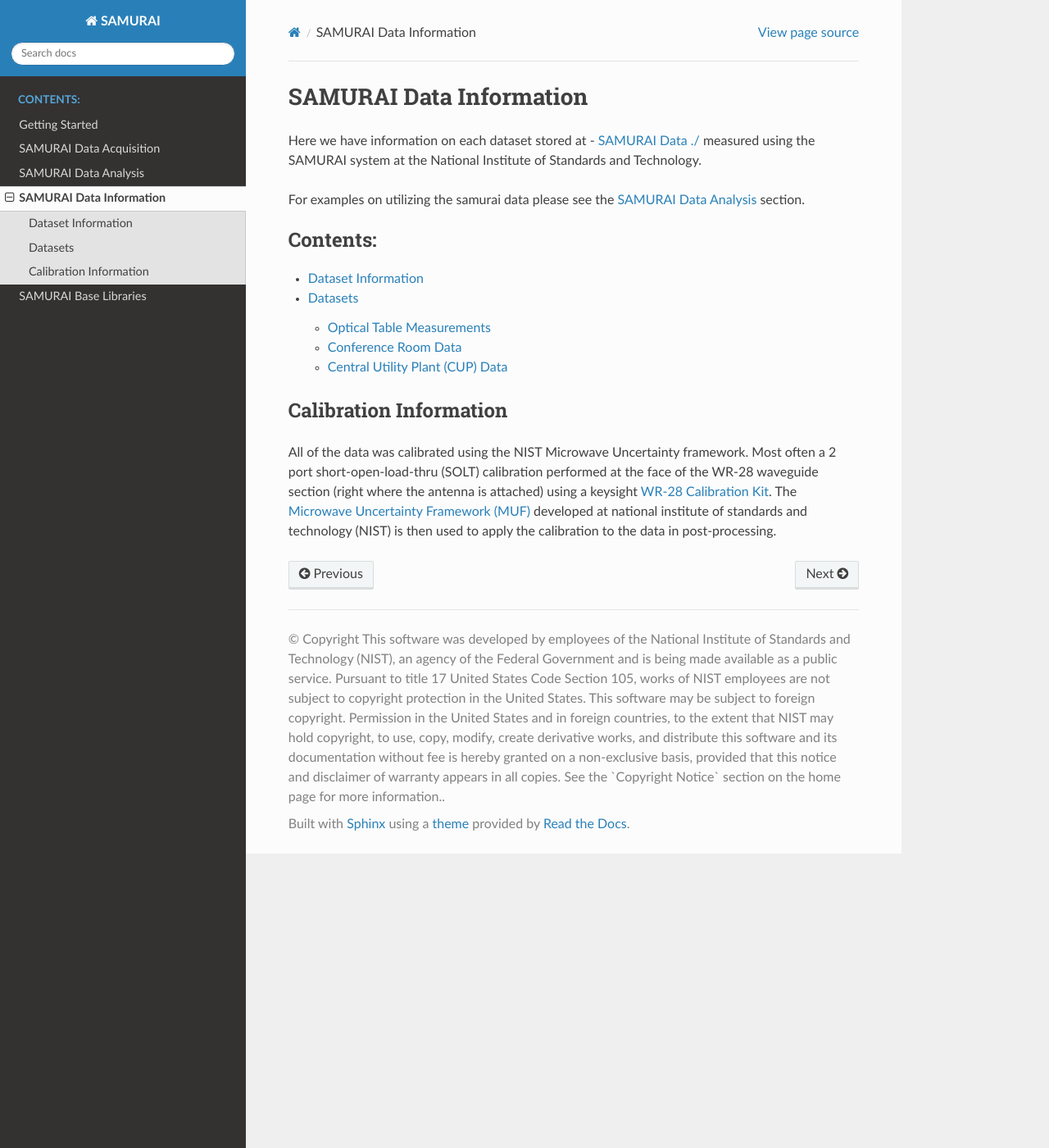
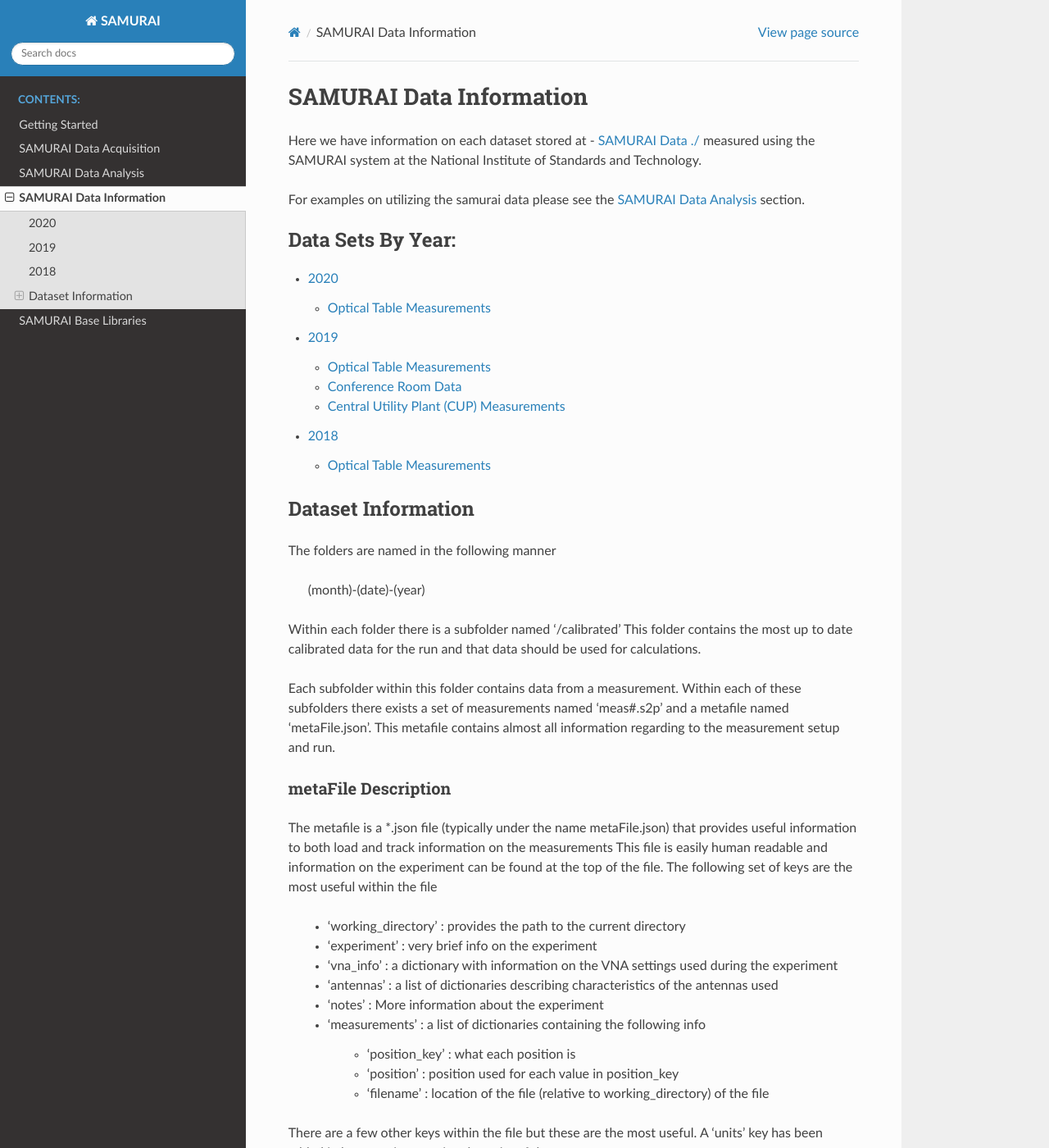
Before and after one commit to usnistgov/SAMURAI, a Sphinx documentation site: the page built from docs/data/index.rst, in a window 1280 px wide and 1400 px high. Shown: the whole window at 82% size. Built offline with Sphinx 7.4.7 and the Read the Docs theme 2.0.0, drawn with Linux system fonts in a browser that asks for light colours; some of the changed text lies outside the part shown.

Commit message:
adding more info to measurement data docs

```diff
--- a/docs/data/data_metafile_info/extract_metafile_info_to_rst.py
+++ b/docs/data/data_metafile_info/extract_metafile_info_to_rst.py
@@ -15,6 +15,80 @@
 from samurai.analysis.support.MetaFileController import MetaFileController
 
 
+#%% Strings for different parts of the rst file
+
+#format with (experiment,notes,vna_info)
+meas_str = '''
+Experiment Information
+^^^^^^^^^^^^^^^^^^^^^^^^^
+
+{0}
+
+*{1}*
+
+
+VNA Sweep Settings
+^^^^^^^^^^^^^^^^^^^^^
+
+{2}
+
+
+'''
+
+#format with (image_location)
+image_format_str = '''
+
+Setup Image
+^^^^^^^^^^^^^^^^^^
+
+.. image:: {}
+
+
+'''
+
+#format with (data_dir_name)
+extra_info_link_str = '''
+
+Extra Information
+^^^^^^^^^^^^^^^^^^^^
+
+Extra plots and information on the measurement and its data can be found at the link below.
+
+- :ref:`data_{}_extra_info`
+
+'''
+
+#format with (data_dir_name)
+extra_info_page_str = '''
+
+.. _data_{}_extra_info:
+
+#############################################################
+Additional Information for :code:`{}`
+#############################################################
+
+Aperture Positions
+---------------------------
+
+.. image:: {}
+
+
+Beamformed 3D Data Plot at highest frequency
+----------------------------------------------------
+
+.. image:: {}
+
+'''
+
+#format with ('\n   data_extra_1\n   data_extra_2'...)
+extra_info_toctree_str = '''
+
+.. toctree::
+    :hidden:
+{}
+
+'''
+
 #%% constant settings
 data_root = r'\\cfs2w\67_ctl\67Internal\DivisionProjects\Channel Model Uncertainty\Measurements\Synthetic_Aperture\calibrated'
 
@@ -22,10 +96,28 @@
 image_template_path = 'external_data/pictures/setup.png' #with respect to metafile dir
 local_image_dir = 'images/'
 
-mf_dir_list_2019 = ['7-8-2019'] #this should be only be a single folder (no dir1/dir2 only dir1) for nameing ease in docs
+mf_dir_list = []
+
+#%% 2019 Data
+#this should be only be a single folder (no dir1/dir2 only dir1) for nameing ease in docs. copy split sweep full metafile into root
+#optical table
+mf_dir_list_2019  = []
+#mf_dir_list_2019 += ['1-3-2019','2-1-2019','2-4-2019','2-6-2019','2-7-2019','2-13-2019']
+#mf_dir_list_2019 += ['2-14-2019','2-20-2019','3-1-2019','3-4-2019','3-20-2019']
+#mf_dir_list_2019 += ['6-17-2019','6-19-2019','7-8-2019','7-8-2019_cable_test']
+# Conference Room
+#mf_dir_list_2019+= ['5-17-2019','5-24-2019','5-31-2019']
+# CUP Data
+#mf_dir_list_2019+= ['8-7-2019','8-8-2019','8-9-2019','8-12-2019','8-13-2019','8-16-2019']
+mf_dir_list_2019 += ['7-8-2019']
+
 mf_dir_list_2019 = [os.path.join('2019',mfd) for mfd in mf_dir_list_2019]
 
-mf_dir_list  = mf_dir_list_2019
+#COMMENT THIS LINE BELOW OUT TO NOT GENERATE 2019 THINGS
+mf_dir_list  += mf_dir_list_2019
+
+#%% 2020 Data
+
 mf_dir_list = [os.path.join(data_root,mfd) for mfd in mf_dir_list] #add root dir
 
 out_dir = './' #output directory of files
@@ -44,44 +136,34 @@
     data_name = os.path.split(mfd)[1]
 
     #and add it to the rst file
-    meas_str = '''
-Experiment Information
-^^^^^^^^^^^^^^^^^^^^^^^^^
-
-{0}
-
-*{1}*
-
-
-VNA Sweep Settings
-^^^^^^^^^^^^^^^^^^^^^
-
-{2}
-
-
-'''.format(experiment,notes,vna_info_str)
+    rst_str = meas_str.format(experiment,notes,vna_info_str)
 
     #%% add the image if available
     image_path = os.path.join(mfd,image_template_path)
 
-    image_format_str = '''
 
-Setup Image
-^^^^^^^^^^^^^^^^^^
-
-.. image:: {}
-
-
-'''
     #copy the image from the network drive to local
     image_local_path = os.path.join(local_image_dir,data_name+'.png')
     image_path = shutil.copy(image_path,image_local_path)
+    #the image path in the rst file must be relative to sphinx root because we
+    #are using the include directive on this auto generated file.
+    rst_image_path = os.path.join('/data/data_metafile_info/',image_path)
 
     if True: #add the image on if it exists
-        image_str = image_format_str.format(image_path.replace(os.sep,'/'))
-        meas_str+=image_str
+        image_str = image_format_str.format(rst_image_path.replace(os.sep,'/'))
+        rst_str+=image_str
+
+
+    #%% extra information with plots and whatnot
+
+
+
+    #%% Now lets create and add a plot of the aperture
+    ap_fig = mfc.plot_aperture()
+
+
 
     #%% now save out
     out_file_path = os.path.join(out_dir,data_name+'.auto.rst')
     with open(out_file_path,'w+') as f:
-        f.write(meas_str)
+        f.write(rst_str)
--- a/docs/data/data_readme_2018.rst
+++ b/docs/data/data_readme_2018.rst
@@ -3,7 +3,10 @@
    You can adapt this file completely to your liking, but it should at least
    contain the root `toctree` directive.
 
-Optical Table Measurements 2018
+2018
+========
+
+Optical Table Measurements
 -----------------------------------
 
 - :data_root:`2018/`
--- a/docs/data/data_readme_2020.rst
+++ b/docs/data/data_readme_2020.rst
@@ -3,7 +3,10 @@
    You can adapt this file completely to your liking, but it should at least
    contain the root `toctree` directive.
 
-Optical Table Measurements 2020
+2020
+=======
+
+Optical Table Measurements
 -----------------------------------
 
 - :data_root:`/`
--- a/docs/data/index.rst
+++ b/docs/data/index.rst
@@ -3,18 +3,55 @@
    You can adapt this file completely to your liking, but it should at least
    contain the root `toctree` directive.
 
-
+##############################
 SAMURAI Data Information
-==========================
+##############################
 
 Here we have information on each dataset stored at - :data_root:`./` measured using the SAMURAI system at the National Institute of Standards and Technology.
 
 For examples on utilizing the samurai data please see the :ref:`SAMURAI Data Analysis` section.
 
 .. toctree::
-   data_readme.rst
+   data_readme_2020
+   data_readme_2019
+   data_readme_2018
    :maxdepth: 2
-   :caption: Contents:
+   :caption: Data Sets By Year:
+
+Dataset Information
+===========================
+
+The folders are named in the following manner
+
+	(month)-(date)-(year)
+
+Within each folder there is a subfolder named '/calibrated' This folder contains the most up to date calibrated data for the run and that data
+should be used for calculations.
+
+Each subfolder within this folder contains data from a measurement. Within each of these subfolders there exists a set of measurements named 'meas#.s2p'
+and a metafile named 'metaFile.json'. This metafile contains almost all information regarding to the measurement setup and run.
+
+metaFile Description
+---------------------------
+
+The metafile is a \*.json file (typically under the name metaFile.json) that provides useful information to both load and track information on the measurements
+This file is easily human readable and information on the experiment can be found at the top of the file. The following set of keys are
+the most useful within the file
+
+ - 'working_directory' : provides the path to the current directory
+ - 'experiment' : very brief info on the experiment
+ - 'vna_info' : a dictionary with information on the VNA settings used during the experiment
+ - 'antennas' : a list of dictionaries describing characteristics of the antennas used
+ - 'notes' : More information about the experiment
+ - 'measurements' : a list of dictionaries containing the following info
+
+    - 'position_key' : what each position is
+    - 'position'     : position used for each value in position_key
+    - 'filename'     : location of the file (relative to working_directory) of the file
+
+There are a few other keys within the file but these are the most useful. A 'units' key has been added in later versions to give the units of the axes
+
+For more information see :ref:`metafile_info`
 
 Calibration Information
 ---------------------------
@@ -23,3 +60,4 @@
 at the face of the WR-28 waveguide section (right where the antenna is attached) using a keysight `WR-28 Calibration Kit <https://www.keysight.com/en/pd-1000000722%3Aepsg%3Apro-pn-R11644A/mechanical-calibration-kit-265-to-40-ghz-waveguide-wr-28?cc=US&lc=eng>`_.
 The `Microwave Uncertainty Framework (MUF) <https://www.nist.gov/services-resources/software/wafer-calibration-software>`_
 developed at national institute of standards and technology (NIST) is then used to apply the calibration to the data in post-processing.
+For information on the calibration measurement process see :ref:`Samurai Calibration Procedure`.
```
Also changed, not shown: docs/data/data_index.rst (deleted, +0 -51 lines), docs/data/data_readme_2019.rst (+198 -54 lines).
